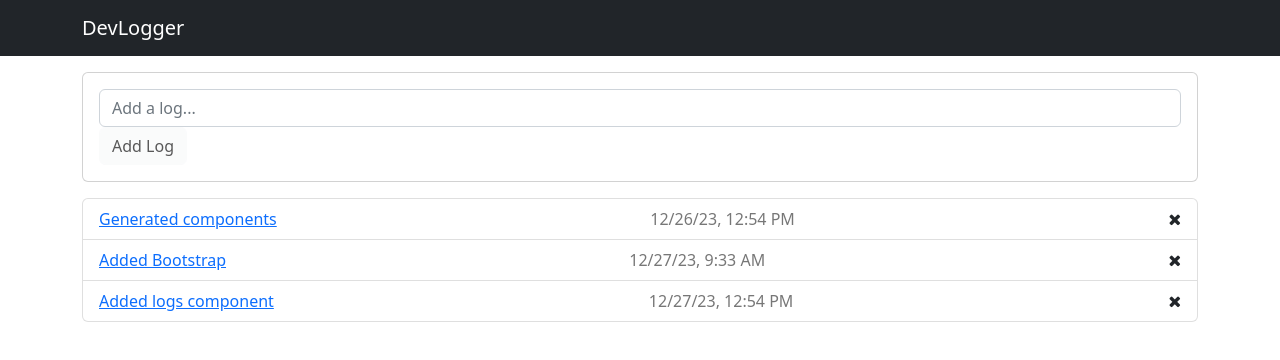
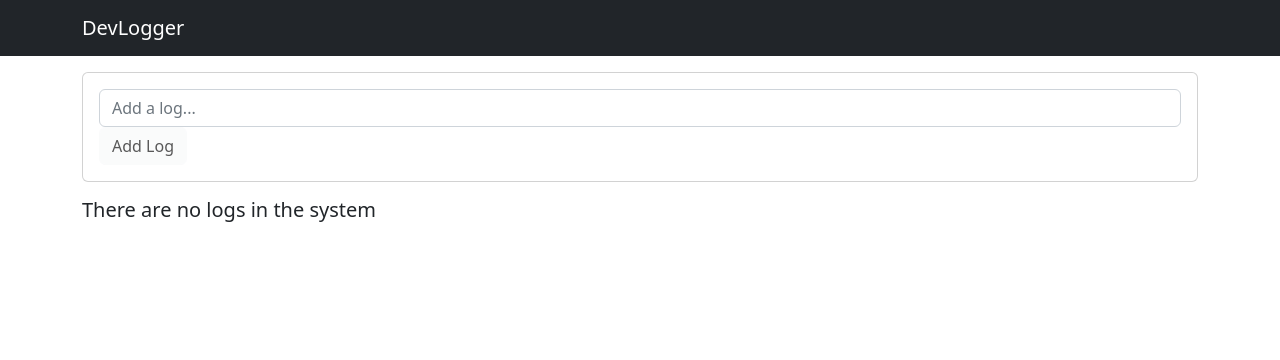
Before and after one commit to helen-tan/angular-devlogger, an Angular app: page / in a window 1280 px wide. Shown: the top 360 px of the page. Built offline with nearby package versions, Linux system fonts and the light colour scheme.

Commit message:
Display message for when there are no logs

```diff
--- a/src/app/components/logs/logs.component.html
+++ b/src/app/components/logs/logs.component.html
@@ -1,7 +1,15 @@
-<ul class="list-group">
+<ul class="list-group" *ngIf="loaded && logs!.length > 0">
     <li *ngFor="let log of logs" [class.list-group-item-secondary]="selectedLog === log" selected class="list-group-item d-flex justify-content-between align-items-center">
         <a (click)="onSelect(log)" href="#">{{ log.text }}</a>
         <span class="log-date">{{ log.date | date: 'short' }}</span>
         <i (click)="onDelete(log)" class="fa fa-remove"></i>
     </li>
 </ul>
+
+<div *ngIf="loaded && logs.length === 0">
+  <h5>There are no logs in the system</h5>
+</div>
+
+<div *ngIf="!loaded">
+  <h5>Loading...</h5>
+</div>
--- a/src/app/components/logs/logs.component.ts
+++ b/src/app/components/logs/logs.component.ts
@@ -25,6 +25,7 @@ export class LogsComponent implements OnInit {
 
     this.logService.getLogs().subscribe(logs => {
       this.logs = logs;
+      this.loaded = true;
     });
   }
 
--- a/src/app/services/log.service.ts
+++ b/src/app/services/log.service.ts
@@ -17,11 +17,12 @@ export class LogService {
   stateClear = this.stateSource.asObservable();
 
   constructor() {
-    this.logs = [
-      { id: "1", text: "Generated components", date: new Date('12/26/2023 12:54:23') },
-      { id: "2", text: "Added Bootstrap", date: new Date('12/27/2023 9:33:23') },
-      { id: "3", text: "Added logs component", date: new Date('12/27/2023 12:54:23') }
-    ]
+    // this.logs = [
+    //   { id: "1", text: "Generated components", date: new Date('12/26/2023 12:54:23') },
+    //   { id: "2", text: "Added Bootstrap", date: new Date('12/27/2023 9:33:23') },
+    //   { id: "3", text: "Added logs component", date: new Date('12/27/2023 12:54:23') }
+    // ]
+    this.logs = [];
   }
 
   getLogs(): Observable<Log[]> {
```
